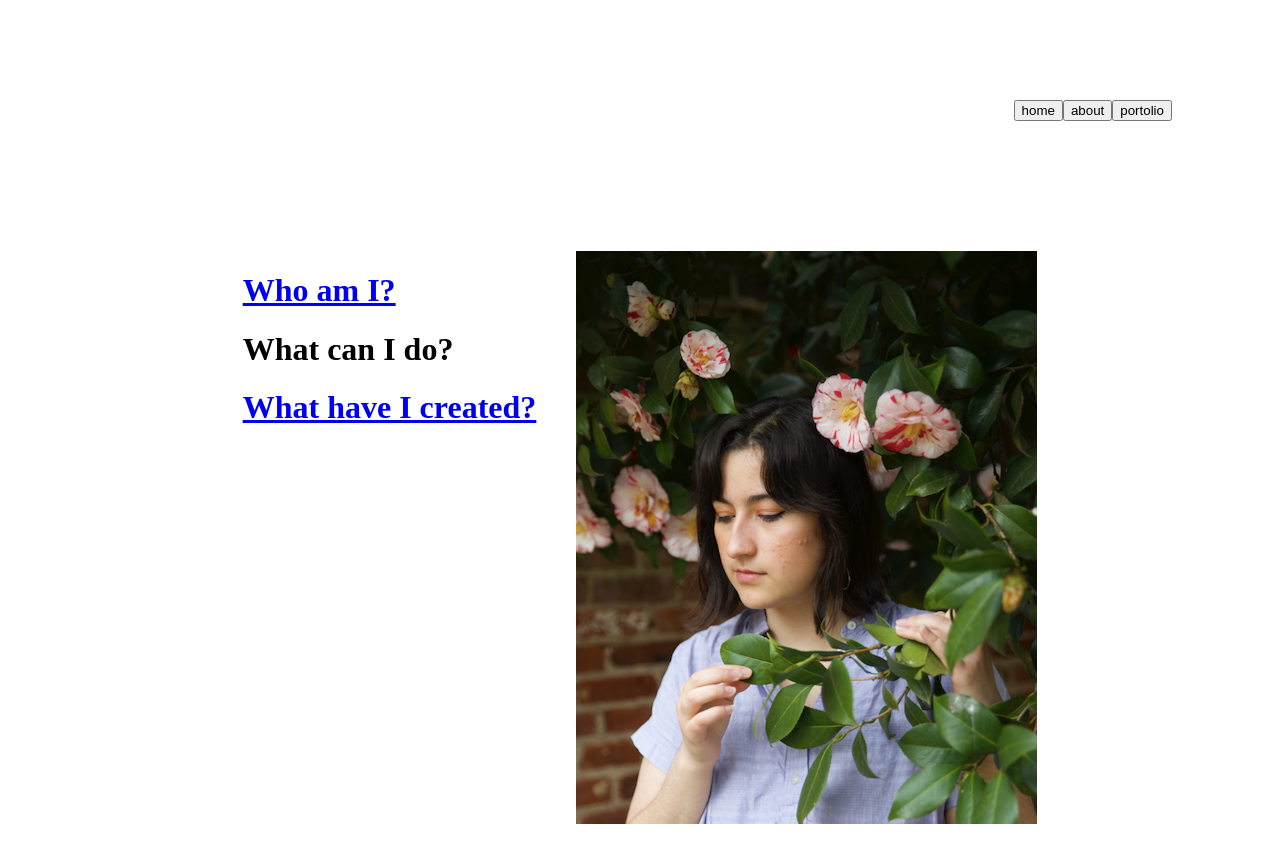
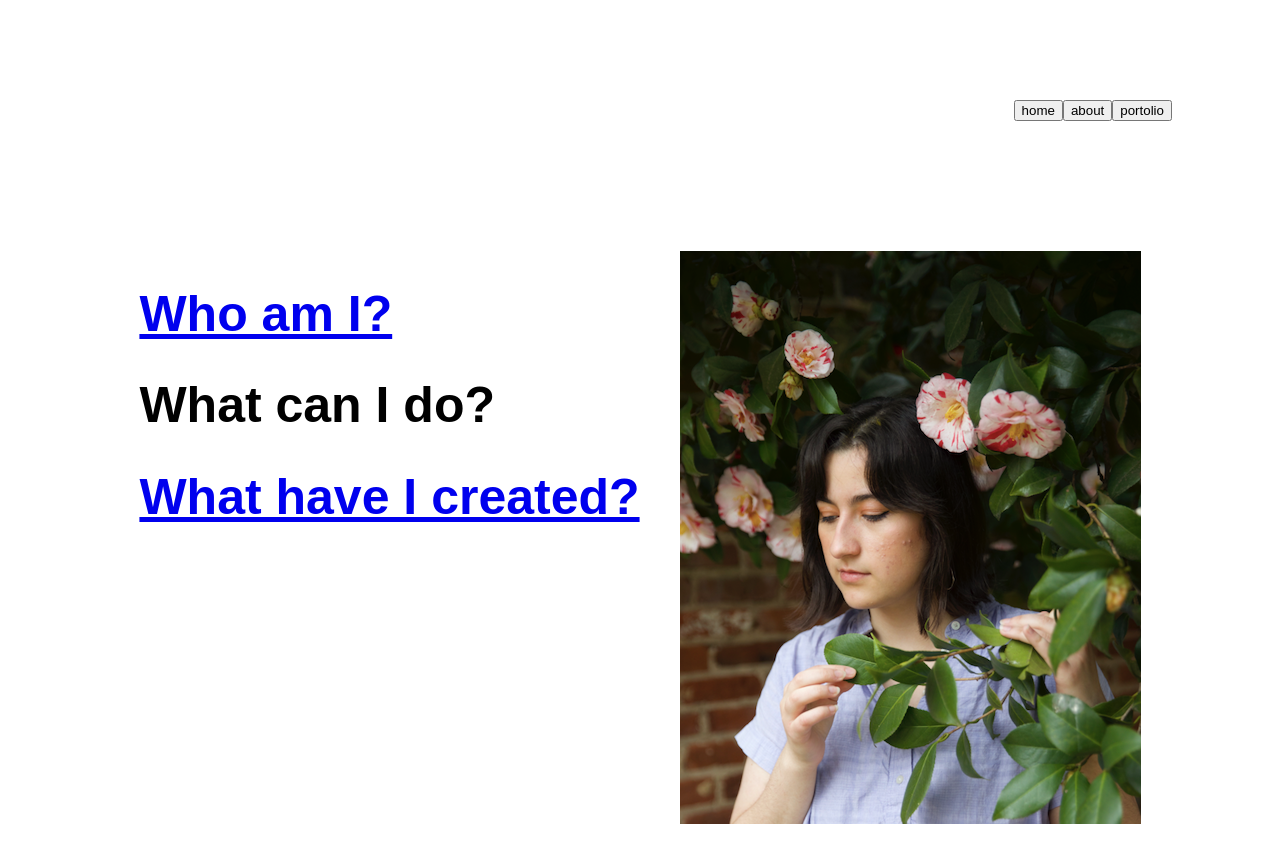
Before and after one commit to olgaako/Portfolio, a plain HTML site: page index.html in a window 1280 px wide. Drawn offline with Linux system fonts and the light colour scheme.

```diff
--- a/style.css
+++ b/style.css
@@ -1,6 +1,12 @@
 .header{
     margin:100px;
 }
+
+h1{
+    font-family: 'Julius Sans One', sans-serif;
+    font-size: 50px;
+}
+
 .rightheader{
     display:flex;
     flex-direction:row;
```
